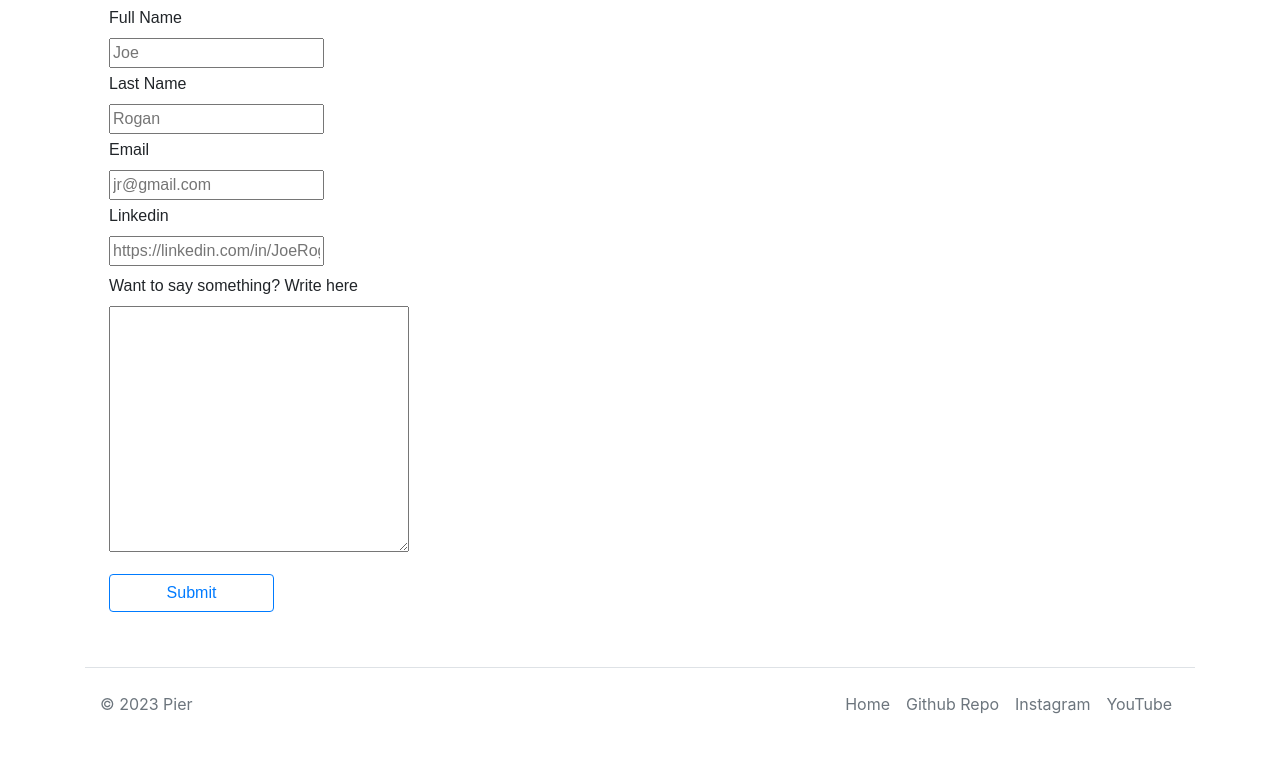
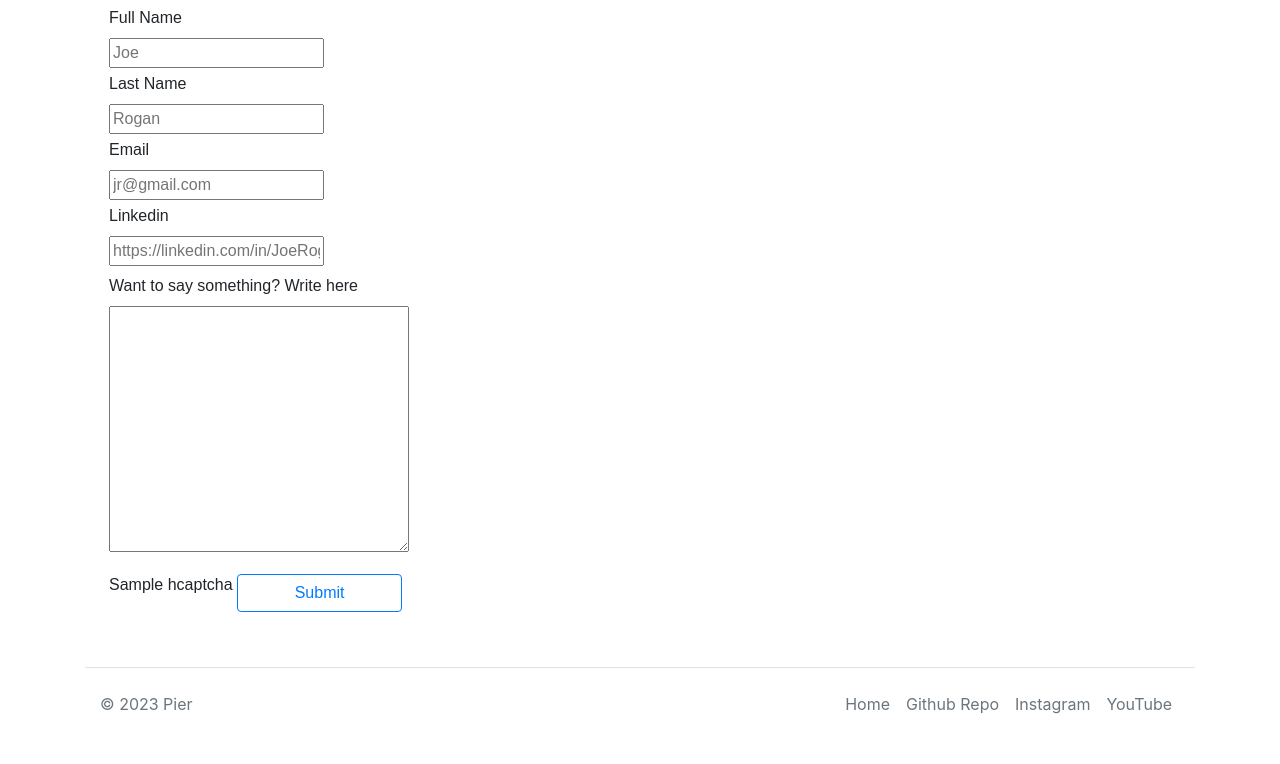
Before and after one commit to joe-pier/PersonalWebSiteV2, a Flask app: template templates/form.html in a window 1280 px wide. Shown: the part 118-882 px from the top of the page. Run offline with Flask 2, Linux system fonts and the light colour scheme; the template is opened without the code that fills it: most values are stand-ins (such as "Sample title", 1, 10 or a date in 2020).

Commit message:
test captcha

```diff
--- a/app.py
+++ b/app.py
@@ -1,7 +1,18 @@
 from flask import Flask, render_template, jsonify, request
 from database import load_jobs_from_db, load_job_from_db, add_data
+from flask_hcaptcha import hCaptcha
+import os
+
 
 app = Flask(__name__)  # instance of class Flask
+hcaptcha = hCaptcha(app)
+
+app.config['HCAPTCHA_ENABLED'] = True
+app.config['HCAPTCHA_SITE_KEY'] = os.environ["HCAPTCHA_SITE_KEY"]
+
+app.config['HCAPTCHA_SECRET_KEY '] = os.environ["HCAPTCHA_SECRET_KEY"]
+
+
 
 UPLOAD_FOLDER = './uploads'
 
@@ -40,12 +51,16 @@ def form():
 
 @app.route("/form/data", methods = ["post"])
 def data():
-    data = request.form
-    # store in db
-    # display an uknowledgement
-    # and send an email
-    add_data(data)
-    return render_template("form_submitted.html", data = data)
+    print(hcaptcha.verify())
+    if hcaptcha.verify():
+        data = request.form
+        # store in db
+        # display an uknowledgement
+        # and send an email
+        add_data(data)
+        return render_template("form_submitted.html", data = data)
+    else:
+        return render_template("404.html")
 
 
 if __name__ == "__main__":
--- a/templates/form.html
+++ b/templates/form.html
@@ -59,6 +59,7 @@
                     </div>
 
                     <div class="mb-4">
+                        {{ hcaptcha }}
                         <input class="btn btn-outline-primary custom_width" type="submit" style="margin-top: 15px;">
                     </div>
                 </div>
```
